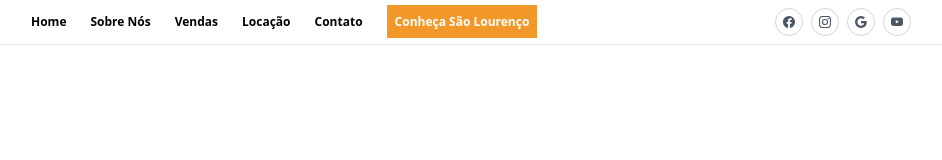
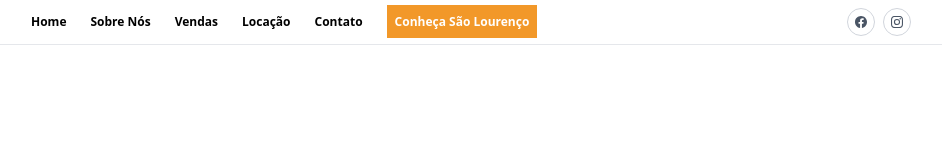
Before and after one commit to alexandriaimoveis/site, a Next.js app: page /components/navbar in a window 1280 px wide. Shown: the top 160 px of the page, without its empty margins (169-1111 px from the left). Built offline with nearby package versions, Linux system fonts and the light colour scheme.

Commit message:
fix: social buttons links

```diff
--- a/app/components/navbar/page.jsx
+++ b/app/components/navbar/page.jsx
@@ -70,36 +70,35 @@ export default function Navbar() {
           </ul>
         </nav>
 
-        {/* REDES SOCIAIS */}
         <div className="flex items-center justify-center space-x-2">
           <a
-            href="https://facebook.com"
+            href="https://www.facebook.com/profile.php?id=61579537775246" target="_blank"
             className="flex h-7 w-7 items-center justify-center rounded-full border border-gray-300 text-xs text-gray-600 hover:bg-[#F29829] hover:text-white ease-in-out duration-300"
             aria-label="Facebook"
           >
             <BsFacebook size={12} />
           </a>
           <a
-            href="https://instagram.com"
+            href="https://www.instagram.com/alexandrianegociosimobiliarios/" target="_blank"
             className="flex h-7 w-7 items-center justify-center rounded-full border border-gray-300 text-xs text-gray-600 hover:bg-[#F29829] hover:text-white ease-in-out duration-300"
             aria-label="Instagram"
           >
             <BsInstagram size={12} />
           </a>
-          <a
+          {/* <a
             href="https://google.com"
             className="flex h-7 w-7 items-center justify-center rounded-full border border-gray-300 text-xs text-gray-600 hover:bg-[#F29829] hover:text-white ease-in-out duration-300"
             aria-label="Google"
           >
             <BsGoogle size={12} />
-          </a>
-          <a
+          </a> */}
+          {/* <a
             href="https://youtube.com"
             className="flex h-7 w-7 items-center justify-center rounded-full border border-gray-300 text-xs text-gray-600 hover:bg-[#F29829] hover:text-white ease-in-out duration-300"
             aria-label="Youtube"
           >
             <BsYoutube size={12} />
-          </a>
+          </a> */}
         </div>
       </section>
     </header>
--- a/app/components/services/page.jsx
+++ b/app/components/services/page.jsx
@@ -18,7 +18,7 @@ export default function Services() {
         <div className="flex-1 max-w-md p-10 border border-gray-600 rounded-2xl shadow-sm text-center transition-colors duration-300 hover:bg-[#F29829] hover:text-black hover:border-white flex flex-col items-center justify-center">
           <BsHouseAdd className="text-4xl mb-4" />
           <h3 className="mb-4">Anunciar um Imóvel</h3>
-          <Link href="/" className="pointer border rounded-sm shadow-sm border-gray-600 text-center px-6 py-2 font-bold hover:bg-[#F29829] hover:text-black hover:border-white"> Anunciar</Link>
+          <Link href="/pages/enviar-imovel" className="pointer border rounded-sm shadow-sm border-gray-600 text-center px-6 py-2 font-bold hover:bg-[#F29829] hover:text-black hover:border-white"> Anunciar</Link>
         </div>
 
         {/* <div className="flex-1 max-w-md p-10 border border-gray-600 rounded-2xl shadow-sm text-center transition-colors duration-300 hover:bg-[#F29829] hover:text-black hover:border-white flex flex-col items-center justify-center">
```
